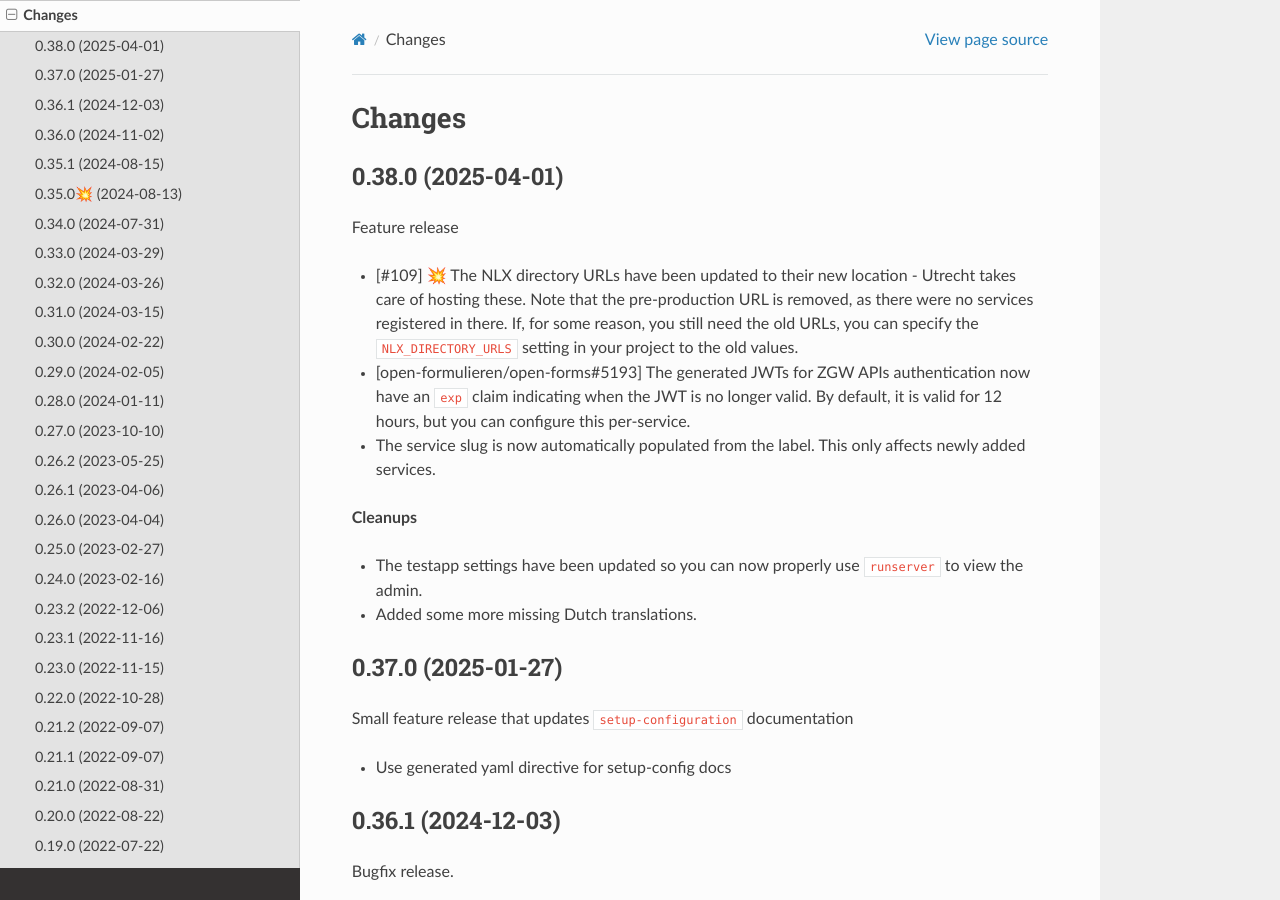
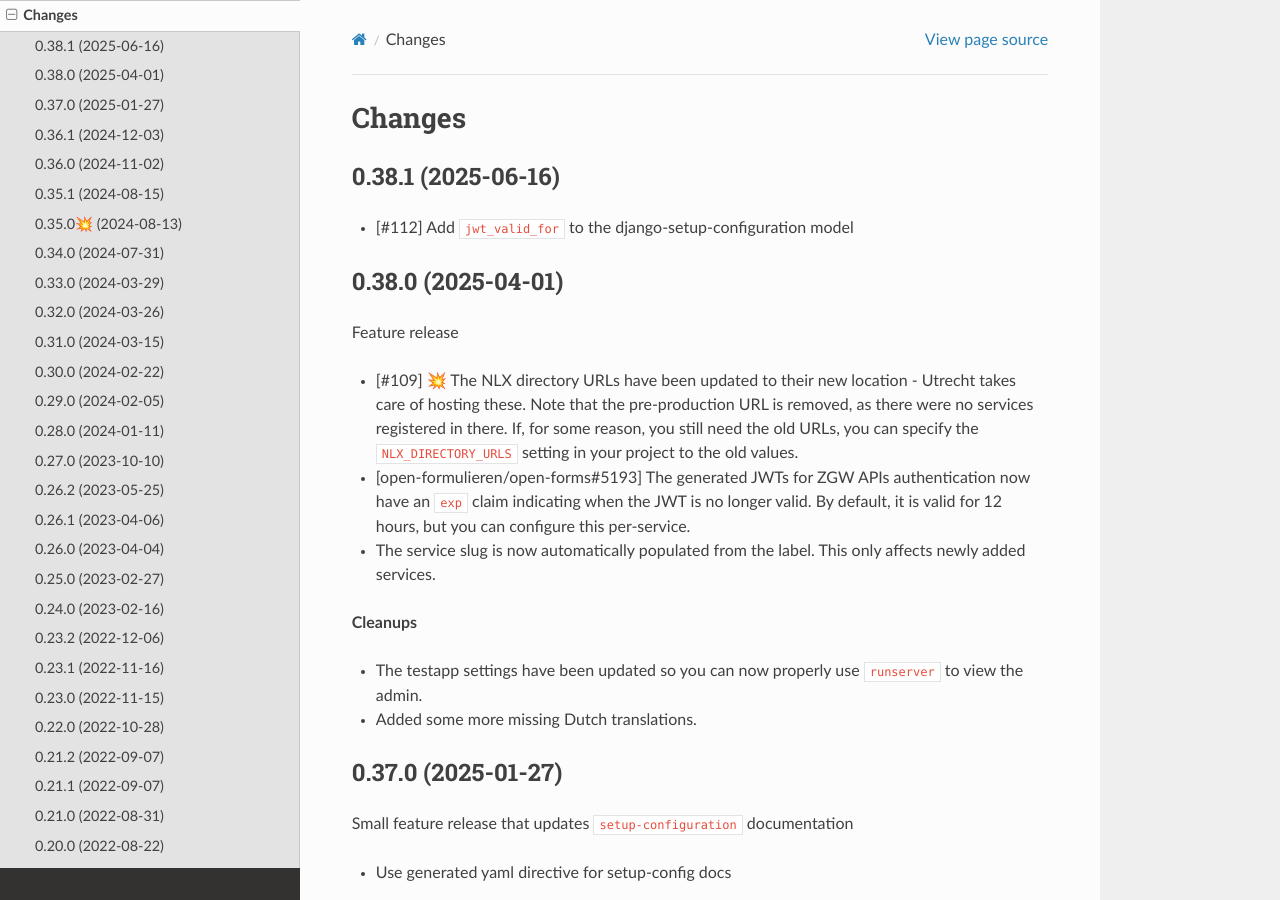
Before and after one commit to maykinmedia/zgw-consumers, a Sphinx documentation site: the page built from docs/changelog.rst, in a window 1280 px wide and 900 px high. Built offline with Sphinx 7.4.7 and the Read the Docs theme 3.1.0, drawn with Linux system fonts in a browser that asks for light colours.

Commit message:
:bookmark: Release version 0.38.1

```diff
--- a/CHANGELOG.rst
+++ b/CHANGELOG.rst
@@ -1,5 +1,10 @@
 Changes
 =======
+
+0.38.1 (2025-06-16)
+-------------------
+
+* [#112] Add ``jwt_valid_for`` to the django-setup-configuration model
 
 0.38.0 (2025-04-01)
 -------------------
--- a/README.rst
+++ b/README.rst
@@ -5,7 +5,7 @@
 Welcome to ZGW Consumers' documentation!
 ========================================
 
-:Version: 0.38.0
+:Version: 0.38.1
 :Source: https://github.com/maykinmedia/zgw-consumers
 :Keywords: OpenAPI, Zaakgericht Werken, Common Ground, NLX
 
--- a/docs/conf.py
+++ b/docs/conf.py
@@ -25,7 +25,7 @@ copyright = "2022, Maykin Media"
 author = "Maykin Media"
 
 # The full version, including alpha/beta/rc tags
-release = "0.38.0"
+release = "0.38.1"
 
 
 # -- General configuration ---------------------------------------------------
--- a/pyproject.toml
+++ b/pyproject.toml
@@ -4,7 +4,7 @@ build-backend = "setuptools.build_meta"
 
 [project]
 name = "zgw-consumers"
-version = "0.38.0"
+version = "0.38.1"
 description = "Configuration for service (OpenAPI 3 or other) consumers"
 authors = [
     {name = "Maykin Media", email = "support@maykinmedia.nl"}
@@ -107,7 +107,7 @@ markers = [
 ]
 
 [tool.bumpversion]
-current_version = "0.38.0"
+current_version = "0.38.1"
 files = [
     {filename = "pyproject.toml"},
     {filename = "README.rst"},
```
Also changed, not shown: 1 other file.
